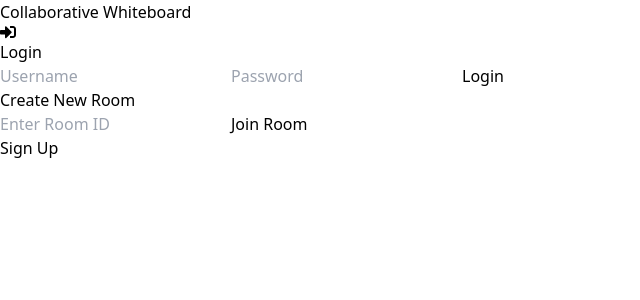
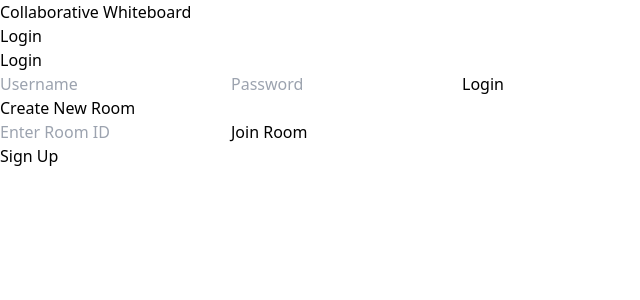
Before and after one commit to ujjwal7789/whiteboards, a Next.js app: page / in a window 1280 px wide. Both pictures are taken after a click on the button "Login". Shown: the top 300 px of the page, without its empty margins (0-640 px from the left). Built offline with nearby package versions, Linux system fonts and the light colour scheme.

Commit message:
23-12:04

```diff
--- a/src/components/Navbar.js
+++ b/src/components/Navbar.js
@@ -63,45 +63,97 @@ export default function Navbar({
     setUsername('');
   };
 
+  // return (
+  //   <nav className="bg-gray-800 text-white p-4 shadow-lg flex-row justify-between items-center">
+  //     <h1 className="text-xl font-bold">Collaborative Whiteboard</h1>
+
+  //     <div className="flex items-center space-x-4">
+  //       {isLoggedIn ? (
+  //         <div className="flex items-center space-x-2">
+  //           <span>{username}</span>
+  //           <button onClick={handleLogout} className="text-red-300">
+  //             <FaSignOutAlt />
+  //           </button>
+  //         </div>
+  //       ) : (
+  //         <button
+  //           onClick={() => setShowLoginPopup(!showLoginPopup)}
+  //           className="text-white flex items-center"
+  //         >
+  //           <FaSignInAlt />
+  //           <span className="ml-1">Login</span>
+  //         </button>
+  //       )}
+
+  //       {showLoginPopup && !isLoggedIn && (
+  //         <div className="absolute top-14 right-0 bg-white text-black p-4 shadow-lg rounded-md w-48">
+  //           <input
+  //             type="text"
+  //             placeholder="Username"
+  //             className="border p-2 mb-2 w-full"
+  //             onChange={(e) => setUsername(e.target.value)}
+  //           />
+  //           <input
+  //             type="password"
+  //             placeholder="Password"
+  //             className="border p-2 mb-2 w-full"
+  //             onChange={(e) => setPassword(e.target.value)}
+  //           />
+  //           <button
+  //             onClick={() => handleLogin(username, password)}
+  //             className="bg-blue-500 text-white p-2 w-full rounded-md"
+  //           >
+  //             Login
+  //           </button>
+  //         </div>
+  //       )}
+  //     </div>
+  //   </nav>
+  // );
+
+
   return (
-    <nav className="bg-gray-800 text-white p-4 shadow-lg flex-row justify-between items-center">
-      <h1 className="text-xl font-bold">Collaborative Whiteboard</h1>
+    <nav className="bg-gradient-to-r from-blue-700 to-blue-500 text-white p-4 shadow-lg flex justify-between items-center">
+      <h1 className="text-2xl font-bold">Collaborative Whiteboard</h1>
 
-      <div className="flex items-center space-x-4">
+      <div className="flex items-center space-x-6">
         {isLoggedIn ? (
-          <div className="flex items-center space-x-2">
-            <span>{username}</span>
-            <button onClick={handleLogout} className="text-red-300">
-              <FaSignOutAlt />
+          <div className="flex items-center space-x-4">
+            <span className="text-white font-medium text-lg">{username}</span>
+            <button
+              onClick={handleLogout}
+              className="px-4 py-2 bg-red-600 text-white rounded-lg shadow-md hover:bg-red-700 transition-colors"
+            >
+              Logout
             </button>
           </div>
         ) : (
           <button
             onClick={() => setShowLoginPopup(!showLoginPopup)}
-            className="text-white flex items-center"
+            className="px-4 py-2 bg-blue-600 text-white rounded-lg shadow-md hover:bg-blue-700 transition-colors"
           >
-            <FaSignInAlt />
-            <span className="ml-1">Login</span>
+            Login
           </button>
         )}
 
         {showLoginPopup && !isLoggedIn && (
-          <div className="absolute top-14 right-0 bg-white text-black p-4 shadow-lg rounded-md w-48">
+          <div className="absolute top-16 right-4 bg-white text-black p-6 shadow-lg rounded-lg w-60">
+            <h3 className="text-lg font-bold mb-2">Login</h3>
             <input
               type="text"
               placeholder="Username"
-              className="border p-2 mb-2 w-full"
+              className="border p-2 mb-3 w-full rounded-md focus:outline-none focus:ring-2 focus:ring-blue-500"
               onChange={(e) => setUsername(e.target.value)}
             />
             <input
               type="password"
               placeholder="Password"
-              className="border p-2 mb-2 w-full"
+              className="border p-2 mb-4 w-full rounded-md focus:outline-none focus:ring-2 focus:ring-blue-500"
               onChange={(e) => setPassword(e.target.value)}
             />
             <button
               onClick={() => handleLogin(username, password)}
-              className="bg-blue-500 text-white p-2 w-full rounded-md"
+              className="w-full bg-green-600 text-white px-4 py-2 rounded-lg shadow-md hover:bg-green-700 transition-colors"
             >
               Login
             </button>
```
